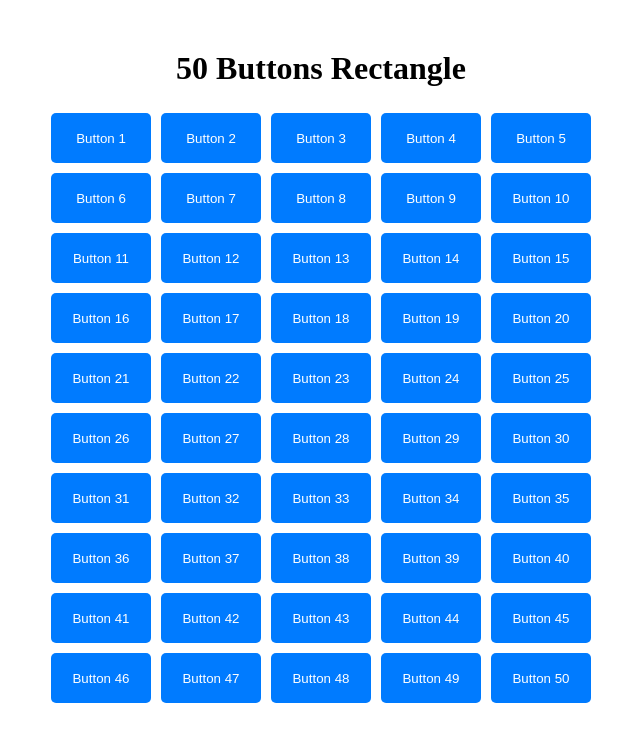
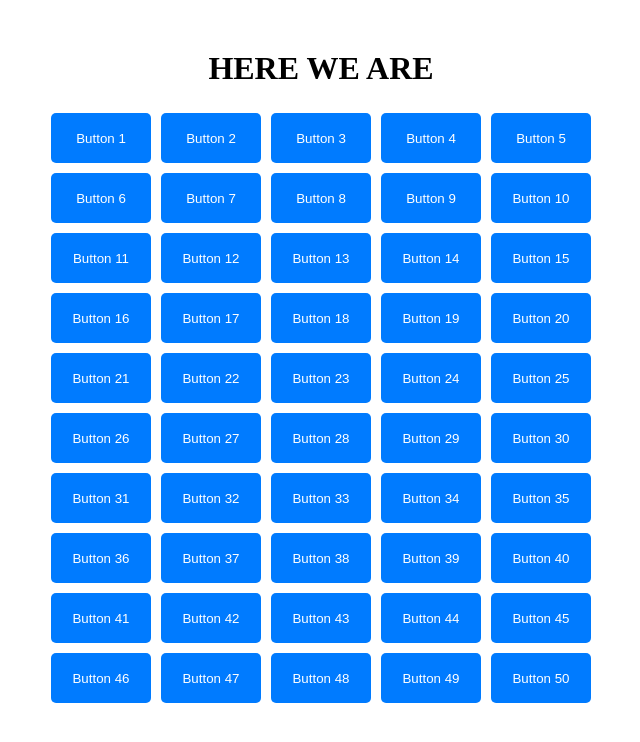
Before and after one commit to Venkyjo/website, a plain HTML site: page index.html in a window 1280 px wide. Shown: the whole page, without its empty margins (319-959 px from the left). Drawn offline with Linux system fonts and the light colour scheme.

Commit message:
Update index.html

```diff
--- a/index.html
+++ b/index.html
@@ -25,7 +25,7 @@
 </head>
 <body>
     <div class="container">
-        <h1>50 Buttons Rectangle</h1>
+        <h1>HERE WE ARE</h1>
         <div id="button-container">
             <!-- Buttons will be generated dynamically using JavaScript -->
         </div>
```
